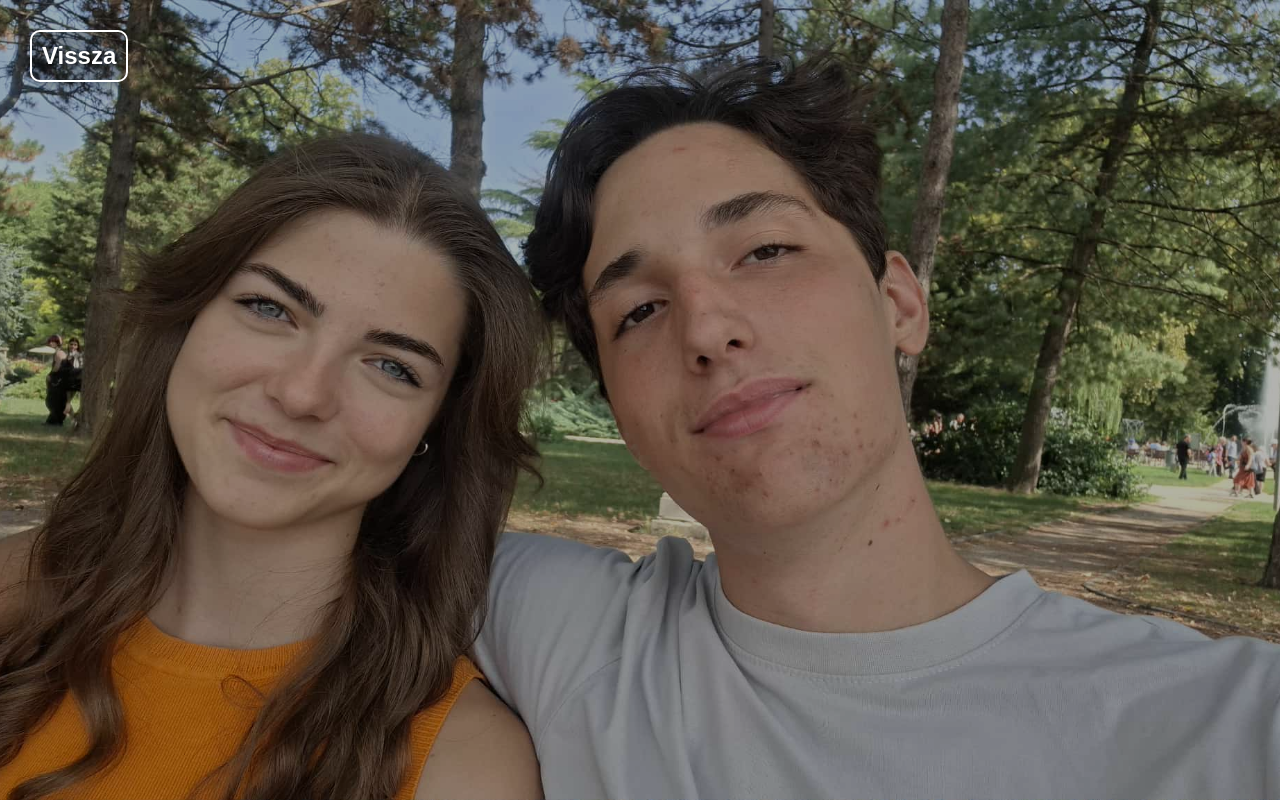
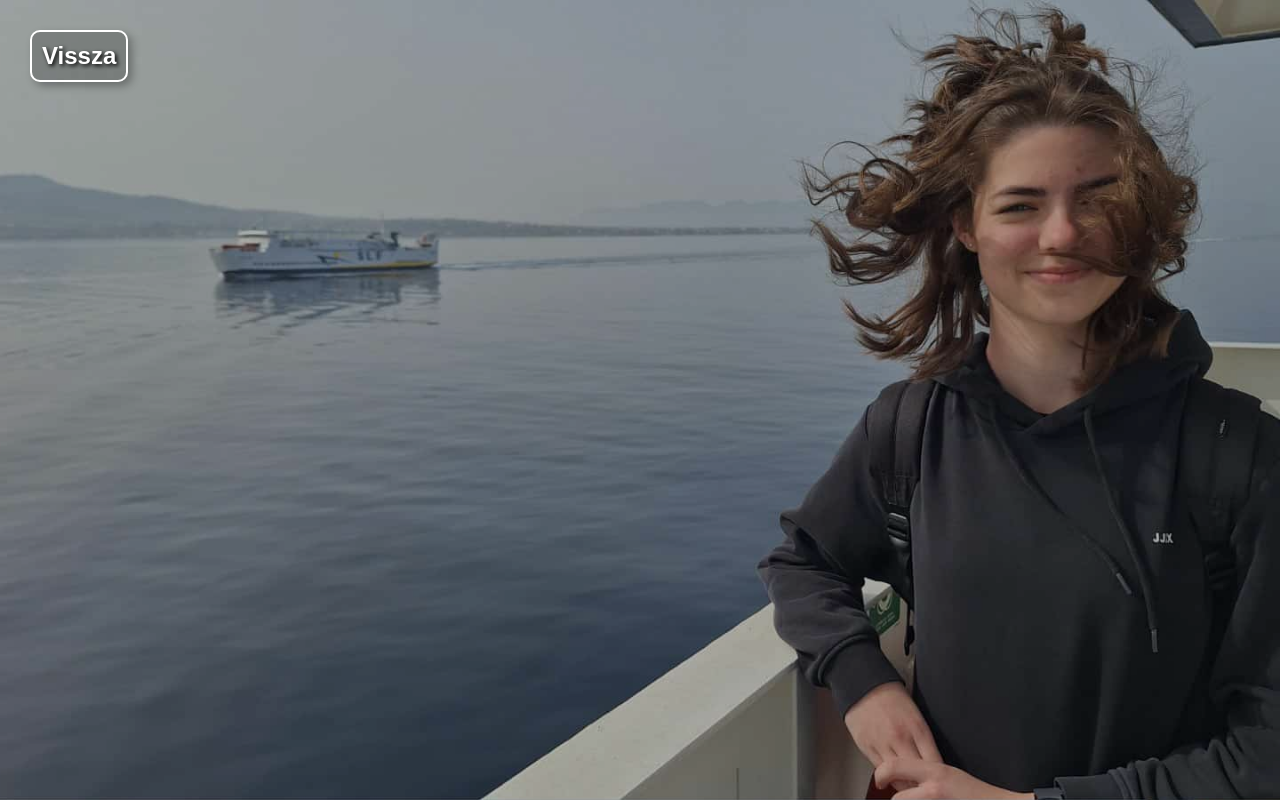
Before and after one commit to RomfaBeni/idk3, a plain HTML site: page szeretlek.html in a window 1280 px wide. Drawn offline with Linux system fonts and the light colour scheme.

Commit message:
Add files via upload

```diff
--- a/szeretlek.css
+++ b/szeretlek.css
@@ -7,7 +7,7 @@ body {
     justify-content: flex-start; /* Tartalom felülre */
     align-items: flex-start;     /* Tartalom balra */
     overflow: hidden;
-    background-image: url('hianyzol.jpeg');
+    background-image: url('zoroszlány.jpeg');
     background-size: cover;
     background-position: center;
     background-repeat: no-repeat;
```
